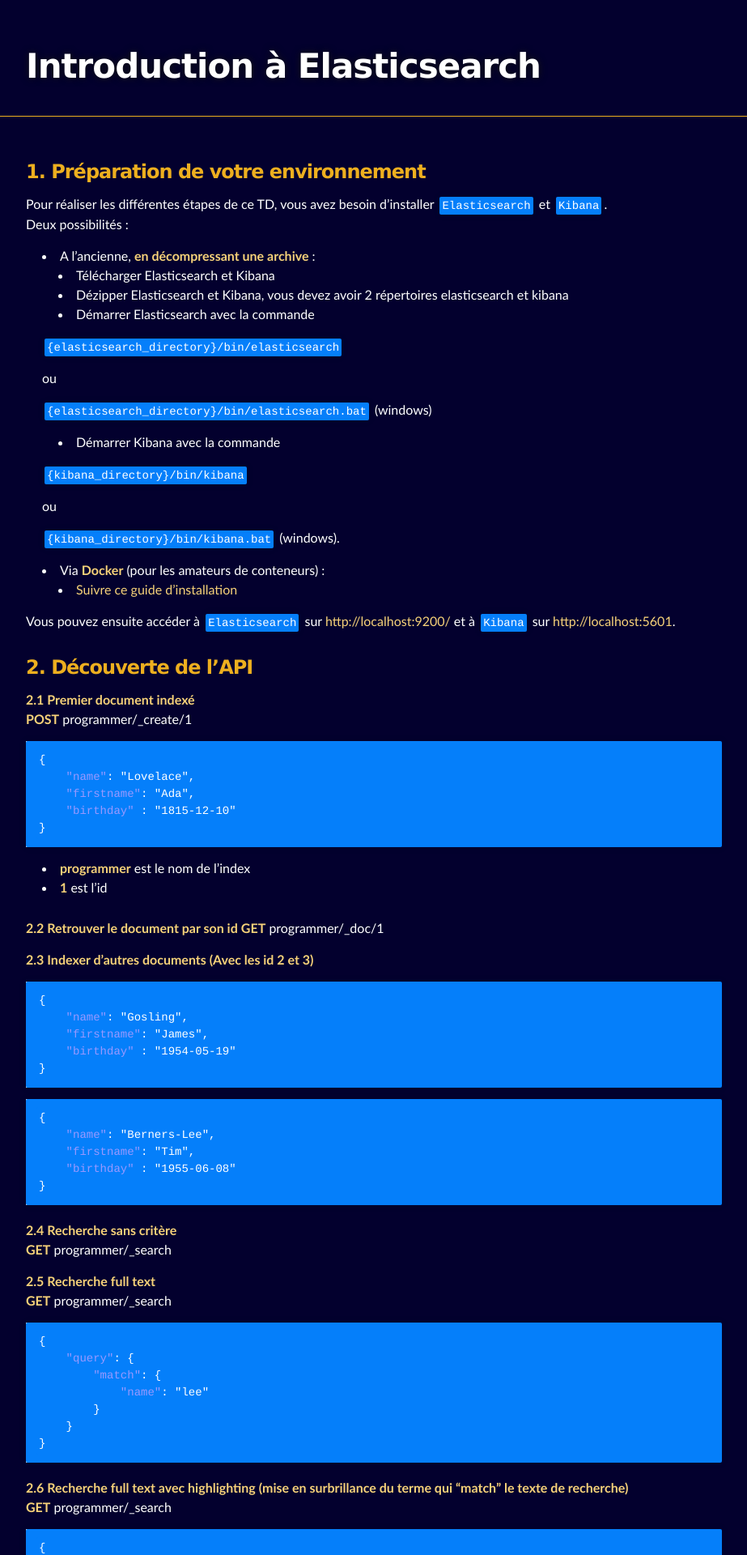
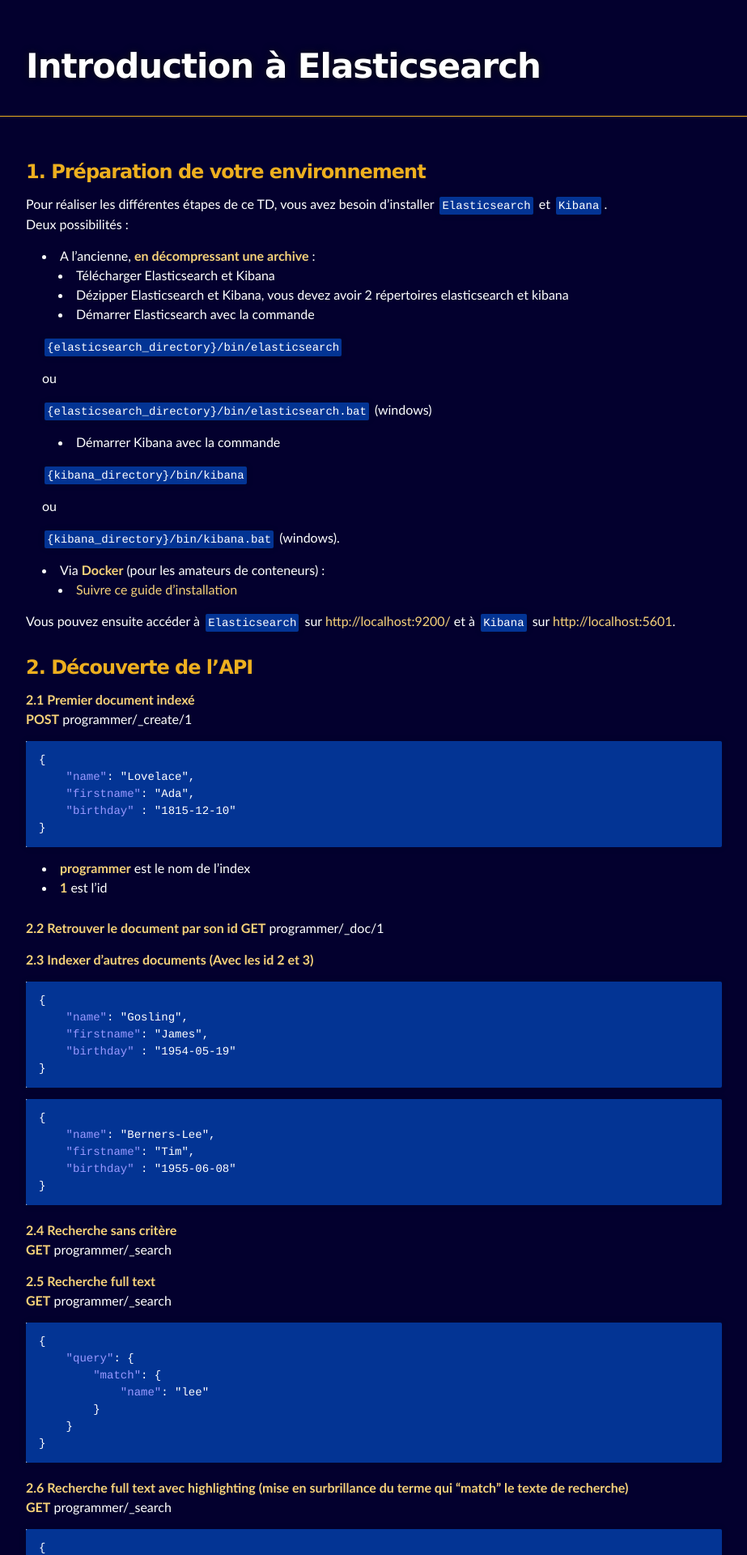
Before and after one commit to oziade/oziade.github.io, a Jekyll site: the page built from index.md, in a window 1280 px wide. Shown: the top 1920 px of the page at 81% size, without its empty margins (188-1111 px from the left). Built offline with Jekyll 4.4.1, drawn with Linux system fonts in a browser that asks for light colours; nearby versions of some CDN libraries.

```diff
--- a/stylesheets/stylesheet.css
+++ b/stylesheets/stylesheet.css
@@ -164,7 +164,7 @@ img {
 pre, code {
   width: 100%;
   color: #ffffff;
-  background-color: #057FFA;
+  background-color: #033494;
 
   font-family: Courier, Monaco, "Bitstream Vera Sans Mono", "Lucida Console", Terminal, monospace;
   font-size: 14px;
```
